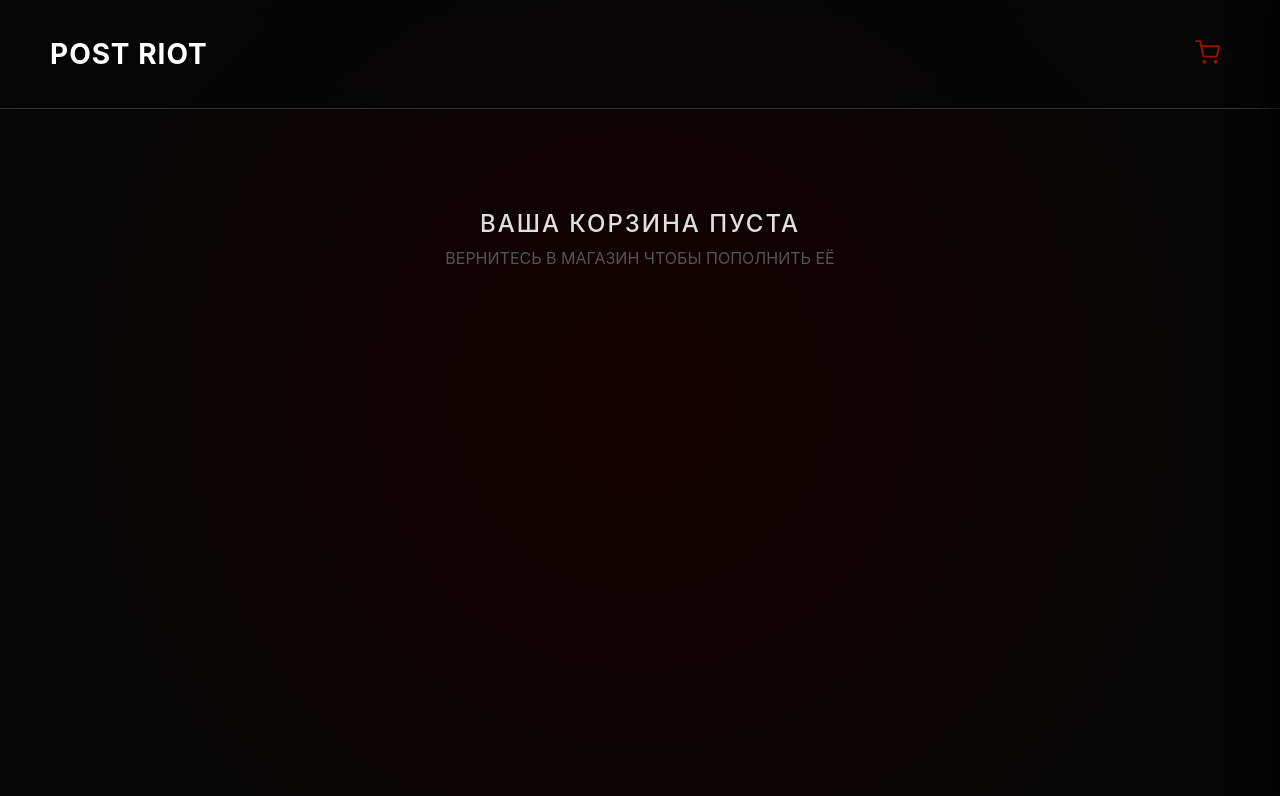
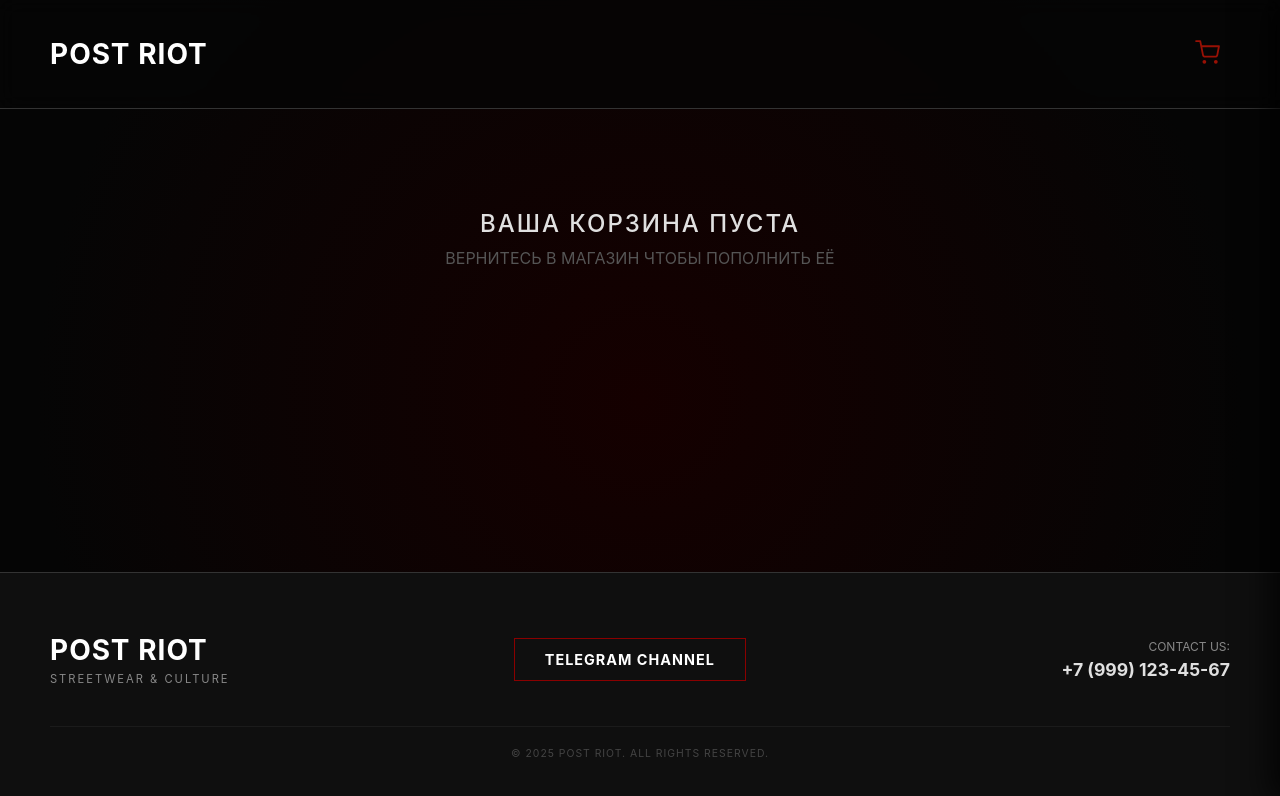
Before and after one commit to DedZet/PostRiot, a React (Vite) app in the folder postriot/: page /checkout in a window 1280 px wide. Shown: the top 796 px of the page. Built offline with nearby package versions, Linux system fonts and the light colour scheme.

Commit message:
Footer + background

```diff
--- a/postriot/src/App.jsx
+++ b/postriot/src/App.jsx
@@ -1,28 +1,33 @@
-import React, { useState } from 'react';
-import { Routes, Route } from 'react-router-dom';
-import HomePage from './pages/HomePage';
-import ProductPage from './pages/ProductPage';
-import CheckoutPage from './pages/CheckoutPage';
-import PaymentSuccess from './pages/PaymentSuccess';
-
-import Header from './components/Header';
-import CartPanel from './components/CartPanel';
-
+import { useState } from 'react'
+import { Routes, Route } from 'react-router-dom'
+import Header from './components/Header'
+import CartPanel from './components/CartPanel'
+import HomePage from './pages/HomePage'
+import ProductPage from './pages/ProductPage'
+import CheckoutPage from './pages/CheckoutPage'
+import PaymentSuccess from './pages/PaymentSuccess'
+import Footer from './components/Footer'
 
 export default function App() {
-  const [showCart, setShowCart] = useState(false);
+  const [showCart, setShowCart] = useState(false)
 
   return (
-    <>
+    <div className="app-wrapper" style={{ display: 'flex', flexDirection: 'column', minHeight: '100vh' }}>
       <Header openCart={() => setShowCart(true)} />
+
       <CartPanel show={showCart} close={() => setShowCart(false)} />
 
+      {/* Основной контент, который "расталкивает" шапку и футер */}
+      <main style={{ flex: 1 }}>
         <Routes>
           <Route path="/" element={<HomePage />} />
           <Route path="/product/:id" element={<ProductPage />} />
           <Route path="/checkout" element={<CheckoutPage />} />
           <Route path="/payment-success" element={<PaymentSuccess />} />
         </Routes>
-    </>
-  );
+      </main>
+
+      <Footer />
+    </div>
+  )
 }
--- /dev/null
+++ b/postriot/src/components/Footer.jsx
@@ -0,0 +1,43 @@
+import React from 'react';
+import { Link } from 'react-router-dom';
+
+export default function Footer() {
+  return (
+    <footer className="footer">
+      <div className="footer-container">
+        {/* Логотип */}
+        <div className="footer-section">
+          <Link to="/" className="logo">
+            POST RIOT
+          </Link>
+          <p className="footer-tagline">STREETWEAR & CULTURE</p>
+        </div>
+
+        {/* Ссылка на Телеграм */}
+        <div className="footer-section">
+          {/* ВСТАВЬТЕ ВАШУ ССЫЛКУ В href НИЖЕ */}
+          <a
+            href="https://t.me/PostRiot"
+            target="_blank"
+            rel="noopener noreferrer"
+            className="tg-footer-btn"
+          >
+            TELEGRAM CHANNEL
+          </a>
+        </div>
+
+        {/* Контакты */}
+        <div className="footer-section footer-contacts">
+          <span className="contact-label">CONTACT US:</span>
+          <span href="tel:+79991234567" className="footer-phone">
+            +7 (999) 123-45-67
+          </span>
+        </div>
+      </div>
+
+      <div className="footer-bottom">
+        <p>© {new Date().getFullYear()} POST RIOT. ALL RIGHTS RESERVED.</p>
+      </div>
+    </footer>
+  );
+}
--- a/postriot/src/index.css
+++ b/postriot/src/index.css
@@ -15,19 +15,29 @@
   box-sizing: border-box;
 }
 
+html, body {
+  margin: 0;
+  padding: 0;
+
+  min-height: 100vh;
+  width: 100%;
+
+  background-color: #050505;
+}
+
 body {
-  margin: 0;
-  min-height: 100vh;
+  background: radial-gradient(circle at center,
+    #150000 0%,
+    #050505 80%
+  );
 
-  /* Фон градиент */
-  background: radial-gradient(circle at center,
-    #150000 0%, /* Самый светлый/красный цвет в центре */
-    #050505 80%  /* Самый темный цвет на краях */
-  );
+  background-attachment: fixed;
 
   color: var(--text-main);
   font-family: var(--font-main);
   -webkit-font-smoothing: antialiased;
+
+  overflow-x: hidden;
 }
 
 /* --- Layouts & Typography --- */
@@ -603,17 +613,6 @@
   padding: 100px 20px;
 }
 
-/* Адаптивность для мобилок */
-@media (max-width: 900px) {
-  .checkout-container {
-    grid-template-columns: 1fr;
-    gap: 40px;
-  }
-  .order-summary-section {
-    position: static;
-    order: -1; /* Заказ будет сверху на мобильных устройствах */
-  }
-}
 
 /* Checkbox */
 
@@ -663,3 +662,82 @@
 .delivery-fee-item .checkout-item-info h4 {
   color: #ffd700;
 }
+
+/* --- Footer Styles --- */
+
+.footer {
+  margin-top: 100px;
+  background: var(--surface-color);
+  border-top: 1px solid var(--border-color);
+  padding: 60px 50px 40px 50px;
+}
+
+.footer-container {
+  max-width: 1200px;
+  margin: 0 auto;
+  display: flex;
+  justify-content: space-between;
+  align-items: center;
+  flex-wrap: wrap;
+  gap: 40px;
+}
+
+.footer-tagline {
+  font-size: 0.7rem;
+  color: var(--text-muted);
+  letter-spacing: 2px;
+  margin-top: 5px;
+}
+
+.tg-footer-btn {
+  display: inline-block;
+  padding: 12px 30px;
+  border: 1px solid var(--accent-red);
+  color: white;
+  text-decoration: none;
+  font-weight: bold;
+  font-size: 0.9rem;
+  letter-spacing: 1px;
+  transition: all 0.3s ease;
+}
+
+.tg-footer-btn:hover {
+  background: var(--accent-red);
+  box-shadow: 0 0 15px rgba(138, 0, 0, 0.4);
+}
+
+.footer-contacts {
+  display: flex;
+  flex-direction: column;
+  align-items: flex-end;
+  text-align: right;
+  min-width: 200px;
+}
+
+.contact-label {
+  font-size: 0.75rem;
+  color: var(--text-muted);
+  margin-bottom: 5px;
+}
+
+.footer-phone {
+  font-size: 1.1rem;
+  font-weight: bold;
+  color: var(--text-main);
+  transition: color 0.3s;
+}
+
+.footer-phone:hover {
+  color: var(--accent-red);
+}
+
+.footer-bottom {
+  max-width: 1200px;
+  margin: 40px auto 0;
+  padding-top: 20px;
+  border-top: 1px solid rgba(255, 255, 255, 0.05);
+  text-align: center;
+  font-size: 0.65rem;
+  color: #444;
+  letter-spacing: 1px;
+}
```
Lines whose indentation alone changed are shown as unchanged.
